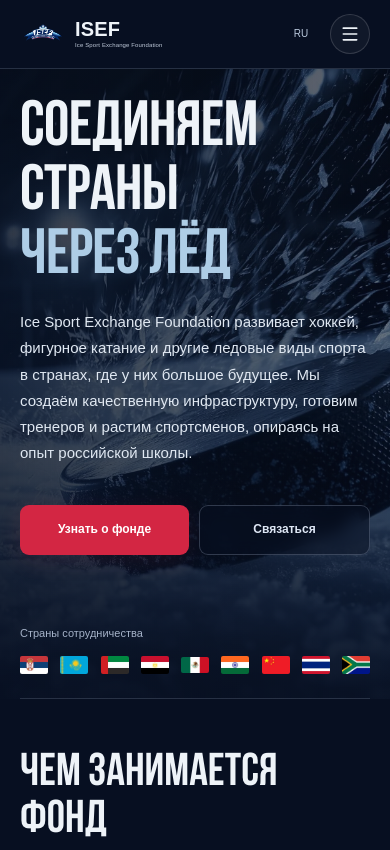
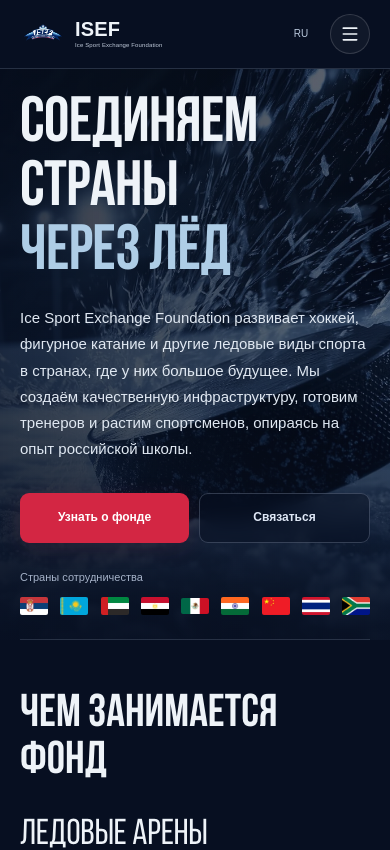
Before and after one commit to mentyrop/ISEF, a React (Vite) app: page / in a window 390 px wide. Shown: the top 850 px of the page. Built offline with nearby package versions, Linux system fonts and the light colour scheme; a web font is replaced by a local one.

Commit message:
Raise partner countries within the first screen

```diff
--- a/src/styles.css
+++ b/src/styles.css
@@ -83,11 +83,11 @@ html.telegram-browser,html.telegram-browser body{height:100%;overflow:hidden;ove
 .menu-toggle{display:none}
 
 /* The original full-width Figma photo sits behind a readable text layer. */
-.hero{position:relative;isolation:isolate;padding:44px 0 0;background:var(--navy)}
+.hero{position:relative;isolation:isolate;padding:32px 0 0;background:var(--navy)}
 .hero-backdrop{position:absolute;inset:0;z-index:-1;overflow:hidden;pointer-events:none}
 .hero-backdrop::after{content:"";position:absolute;inset:0;background:linear-gradient(90deg,#070f21e8 0%,#070f21c4 35%,#070f2130 68%,#070f2108),linear-gradient(180deg,#070f2130 65%,var(--navy) 100%)}
-.hero-layout{display:flex;align-items:center;min-height:610px}
-.hero-content{width:58%;max-width:660px;padding:28px 0}
+.hero-layout{display:flex;align-items:center;min-height:560px}
+.hero-content{width:58%;max-width:660px;padding:16px 0}
 .hero h1{font-size:clamp(68px,6.9vw,102px);line-height:.99;letter-spacing:-.01em;max-width:610px;text-wrap:balance}
 .hero h1>span{display:block;color:#aecde6}
 .hero-intro{color:#e0e8f2;max-width:530px;margin-top:25px;font-size:17px;line-height:1.7}
@@ -100,12 +100,12 @@ html.telegram-browser,html.telegram-browser body{height:100%;overflow:hidden;ove
 .button-primary:hover{background:#e63350}
 .button-outline{background:#070f2180;backdrop-filter:blur(8px);border:1px solid #cad8f139;color:#dee7f5}
 .button-outline:hover{background:#ffffff09;border-color:#cad8f178}
-.hero-scroll{display:inline-flex;align-items:center;gap:12px;margin-top:46px;font-size:11px;color:#94a6bf;animation:hero-scroll-bob 3.2s cubic-bezier(.45,0,.55,1) 1s infinite}
+.hero-scroll{display:inline-flex;align-items:center;gap:12px;margin-top:32px;font-size:11px;color:#94a6bf;animation:hero-scroll-bob 3.2s cubic-bezier(.45,0,.55,1) 1s infinite}
 .hero-scroll:hover,.hero-scroll:focus-visible{animation-play-state:paused}
 @keyframes hero-scroll-bob{0%,15%,75%,100%{transform:translateY(0)}40%{transform:translateY(5px)}58%{transform:translateY(-1px)}}
 .hero-scroll>span{width:30px;height:30px;border:1px solid #ffffff25;border-radius:50%;display:grid;place-items:center}
 .hero-image{width:100%;height:100%;object-fit:cover;object-position:left center;transform:scaleX(-1)}
-.partner-strip{display:flex;align-items:center;justify-content:space-between;gap:32px;border-bottom:1px solid var(--line);padding:34px 0;margin-top:28px}
+.partner-strip{display:flex;align-items:center;justify-content:space-between;gap:32px;border-bottom:1px solid var(--line);padding:24px 0;margin-top:8px}
 .partner-strip>span{font-size:11px;color:#a5b2c8;max-width:150px}
 .partner-flags{display:flex;align-items:center;gap:27px;flex:1;justify-content:center}
 .flag{position:relative;display:block;width:38px;aspect-ratio:1.5;overflow:hidden;flex-shrink:0;border-radius:2px}
@@ -318,17 +318,17 @@ dl>div:last-child dd{font-size:14px;color:#c5d1e3}
   .biography-footer button{font-size:10px;gap:6px}
 }
 
-@media(min-width:1700px){.hero-layout{min-height:660px}.hero{padding-top:60px}}
+@media(min-width:1700px){.hero-layout{min-height:610px}.hero{padding-top:44px}}
 @media(max-width:1199px){
   .container{--page-gutter:36px}.header-inner{gap:18px}.desktop-nav{gap:17px}.desktop-nav a{font-size:11px}.brand small{font-size:6px}.brand img{width:54px}.brand strong{font-size:20px}.languages button{min-width:30px}
-  .hero-layout{min-height:560px}.hero h1{font-size:80px}.hero-intro{font-size:16px}.hero-actions{gap:10px}.button{gap:12px;padding-inline:18px;font-size:12px}.hero-scroll{margin-top:30px}
+  .hero-layout{min-height:520px}.hero h1{font-size:80px}.hero-intro{font-size:16px}.hero-actions{gap:10px}.button{gap:12px;padding-inline:18px;font-size:12px}.hero-scroll{margin-top:30px}
   .partner-flags{gap:20px}.partner-strip{gap:22px}.partner-strip>span{max-width:125px}
   .mission-layout{gap:55px}.mission-visual{height:440px}.mission-intro{font-size:14px}.country{padding:16px 10px}.country>span:not(.flag){font-size:10px}.country-grid{gap:8px}.country .flag{width:30px}
   .person{padding:23px}.experts{gap:14px}.person h3{font-size:15px}.experts .person h3{font-size:14px}.contact-grid{gap:60px}
 }
 @media(max-width:1023px){
   .desktop-nav{display:none}.header-inner>.languages{margin-left:auto}.menu-toggle{display:grid}:root{--header-height:76px}
-  .hero-layout{min-height:550px}.hero h1{font-size:70px}.hero-intro{font-size:15px}
+  .hero-layout{min-height:510px}.hero h1{font-size:70px}.hero-intro{font-size:15px}
   .hero-actions{flex-direction:column;align-items:flex-start;gap:10px}.hero-actions .button{min-width:195px}.hero-scroll{display:none}.partner-strip>span{font-size:10px}.partner-flags{gap:16px}.partner-flags .flag{width:32px}
   .activities,.mission,.team,.gallery-section{padding-block:68px}.section-heading{gap:35px;margin-bottom:32px}.section-description{max-width:280px;font-size:14px}
 
@@ -340,10 +340,10 @@ dl>div:last-child dd{font-size:14px;color:#c5d1e3}
 @media(max-width:767px){
   :root{--header-height:68px}.container{--page-gutter:20px}h2{font-size:46px}.eyebrow{font-size:9px;letter-spacing:.06em}.section-heading{display:block;margin-bottom:28px}.section-heading .eyebrow,.geography-intro .eyebrow{margin-bottom:14px}.section-description{font-size:14px;max-width:450px;margin-top:18px;padding:0}
   .header-inner{gap:10px}.brand{gap:5px}.brand img{width:50px;height:34px}.brand strong{font-size:20px}.brand small{font-size:6px}.header-inner>.languages{display:none}.mobile-language{display:block;margin-left:auto;min-width:38px;min-height:44px;background:transparent;font:400 10px/1 var(--brand);color:#bac9dd}.menu-toggle{width:40px;height:40px}.menu-toggle svg{width:20px}
-  .hero{padding-top:28px}.hero-layout{display:flex;min-height:0;align-items:flex-start;padding-bottom:48px}.hero-content{width:100%;max-width:none;padding:0}.hero h1{font-size:64px;max-width:460px;line-height:1;text-wrap:initial}.hero h1>span{white-space:normal}.hero-intro{font-size:15px;line-height:1.75;margin-top:20px;max-width:470px}.hero-actions{flex-direction:row;align-items:stretch;margin-top:38px;gap:10px}.hero-actions .button{min-width:0;flex:1;padding:15px 12px;font-size:12px;gap:9px;min-height:50px}.hero-actions .button svg{width:16px}
+  .hero{padding-top:24px}.hero-layout{display:flex;min-height:0;align-items:flex-start;padding-bottom:16px}.hero-content{width:100%;max-width:none;padding:0}.hero h1{font-size:64px;max-width:460px;line-height:1;text-wrap:initial}.hero h1>span{white-space:normal}.hero-intro{font-size:15px;line-height:1.75;margin-top:20px;max-width:470px}.hero-actions{flex-direction:row;align-items:stretch;margin-top:30px;gap:10px}.hero-actions .button{min-width:0;flex:1;padding:15px 12px;font-size:12px;gap:9px;min-height:50px}.hero-actions .button svg{width:16px}
   .hero-backdrop .hero-image{position:absolute;inset:0;width:100%;height:100%;object-position:12% center}
   .hero-backdrop::after{background:linear-gradient(90deg,#070f21c9,#070f2180),linear-gradient(180deg,#070f2140 0%,#070f2120 60%,#070f21e8 100%)}
-  .partner-strip{display:grid;grid-template-columns:1fr;gap:17px;padding:24px 0;margin-top:0}.partner-strip>span{max-width:none;font-size:11px}.partner-flags{grid-column:1/-1;grid-row:2;justify-content:space-between;gap:12px}.partner-flags .flag{width:28px}
+  .partner-strip{display:grid;grid-template-columns:1fr;gap:14px;padding:12px 0 24px;margin-top:0}.partner-strip>span{max-width:none;font-size:11px}.partner-flags{grid-column:1/-1;grid-row:2;justify-content:space-between;gap:12px}.partner-flags .flag{width:28px}
   .activities{padding:52px 0}
 
   .mission{padding:54px 0}.mission-layout{display:flex;flex-direction:column;gap:28px;align-items:stretch}.mission .eyebrow{margin-bottom:18px}.mission h2{font-size:46px;max-width:560px;line-height:1.04}.mission-intro{font-size:14px;line-height:1.85;margin-top:18px;max-width:600px}.mission-visual{height:265px;border-radius:12px 58px 12px 12px}.mission-visual>img{object-position:center top}.pillar-grid{grid-template-columns:1fr;gap:24px;margin-top:32px}.pillar article{padding:20px 0 0}.pillar h3{font-size:17px;margin:0}.pillar p{margin-top:9px;font-size:14px;line-height:1.75}
```
